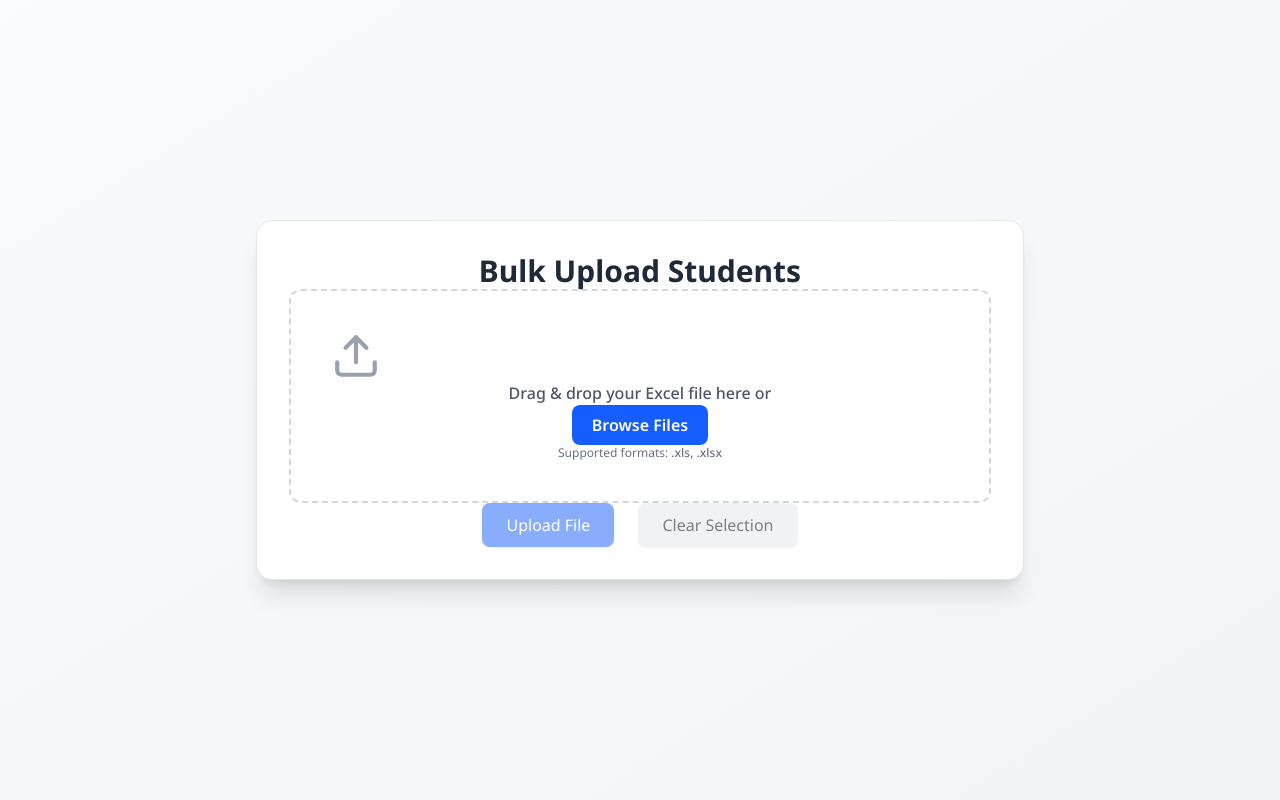
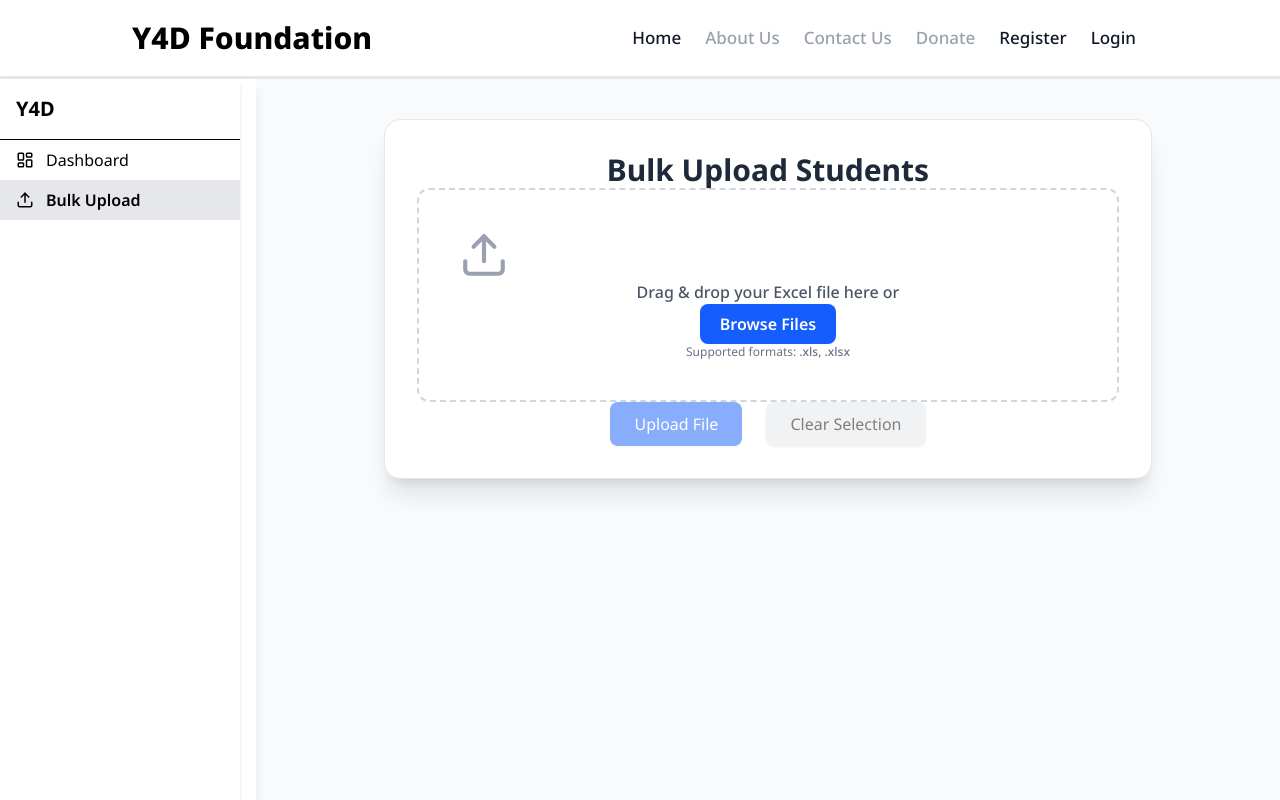
Before and after one commit to Mastercard-Code-For-Change-2-0/Team-18, a React (Vite) app in the folder client/: page /admin/bulk-upload in a window 1280 px wide. Shown: the top 800 px of the page. Built offline with nearby package versions, Linux system fonts and the light colour scheme.

Commit message:
sidebar added in bulk upload

```diff
--- a/client/src/components/BulkUpload.jsx
+++ b/client/src/components/BulkUpload.jsx
@@ -1,7 +1,228 @@
+// import React, { useState } from "react";
+// import { Upload, X } from "lucide-react";
+// import * as XLSX from "xlsx";
+// import NavBar from "./NavBar";
+// import Footer from "./Footer";
+// import SideBar from "./SideBar";
+
+
+// export default function BulkUpload() {
+//   const [file, setFile] = useState(null);
+//   const [students, setStudents] = useState([]);
+//   const [error, setError] = useState("");
+//   const [dragActive, setDragActive] = useState(false);
+//   const [loading, setLoading] = useState(false);
+
+//   const handleFileChange = (e) => {
+//     const uploadedFile = e.target.files[0];
+//     if (uploadedFile) processFile(uploadedFile);
+//   };
+
+//   const handleDrop = (e) => {
+//     e.preventDefault();
+//     setDragActive(false);
+//     const droppedFile = e.dataTransfer.files[0];
+//     if (droppedFile) processFile(droppedFile);
+//   };
+
+//   const processFile = (uploadedFile) => {
+//     const validTypes = [
+//       "application/vnd.ms-excel", // .xls
+//       "application/vnd.openxmlformats-officedocument.spreadsheetml.sheet", // .xlsx
+//     ];
+
+//     if (!validTypes.includes(uploadedFile.type)) {
+//       setError("❌ Invalid file format. Please upload .xls or .xlsx file.");
+//       return;
+//     }
+
+//     setError("");
+//     setFile(uploadedFile);
+
+//     const reader = new FileReader();
+//     reader.onload = (event) => {
+//       const data = new Uint8Array(event.target.result);
+//       const workbook = XLSX.read(data, { type: "array" }); // use imported XLSX
+//       const sheetName = workbook.SheetNames[0];
+//       const sheet = workbook.Sheets[sheetName];
+//       const parsedData = XLSX.utils.sheet_to_json(sheet);
+//       setStudents(parsedData);
+//     };
+//     reader.readAsArrayBuffer(uploadedFile);
+//   };
+
+
+//   const handleClear = () => {
+//     setFile(null);
+//     setStudents([]);
+//     setError("");
+//   };
+
+//   const handleUpload = async () => {
+//     if (!file) {
+//       alert("Please select a file first.");
+//       return;
+//     }
+
+//     try {
+//       setLoading(true);
+//       const formData = new FormData();
+//       formData.append("file", file);
+
+//       const res = await fetch("http://localhost:5000/api/students/bulk-upload", {
+//         method: "POST",
+//         body: formData,
+//       });
+
+//       if (!res.ok) {
+//         throw new Error("Upload failed. Please try again.");
+//       }
+
+//       const data = await res.json();
+//       console.log("✅ Upload successful:", data);
+
+//       alert("✅ Students uploaded successfully!");
+//       handleClear();
+//     } catch (err) {
+//       console.error(err);
+//       alert("❌ Error uploading file: " + err.message);
+//     } finally {
+//       setLoading(false);
+//     }
+//   };
+
+//   return (
+//     <>
+//     <NavBar/>
+//     <div className="flex justify-center items-center min-h-screen bg-gradient-to-br from-gray-50 to-gray-100 px-4">
+//       <div className="bg-white shadow-xl rounded-2xl p-8 w-full max-w-3xl border border-gray-200">
+//         <h2 className="text-3xl font-bold text-gray-800 mb-6 text-center">
+//           Bulk Upload Students
+//         </h2>
+
+//         {/* Upload Box */}
+//         <div
+//           className={`border-2 border-dashed rounded-xl p-10 text-center transition cursor-pointer ${dragActive
+//             ? "border-blue-500 bg-blue-50"
+//             : "border-gray-300 hover:border-blue-400 hover:bg-blue-50/50"
+//             }`}
+//           onDragOver={(e) => {
+//             e.preventDefault();
+//             setDragActive(true);
+//           }}
+//           onDragLeave={() => setDragActive(false)}
+//           onDrop={handleDrop}
+//         >
+//           <Upload className="mx-auto mb-4 text-gray-400" size={50} />
+//           <p className="text-gray-600 font-medium">
+//             Drag & drop your Excel file here or
+//           </p>
+//           <label className="mt-4 inline-block bg-blue-600 text-white font-semibold px-5 py-2 rounded-lg cursor-pointer hover:bg-blue-700 transition">
+//             Browse Files
+//             <input
+//               type="file"
+//               accept=".xls,.xlsx"
+//               className="hidden"
+//               onChange={handleFileChange}
+//             />
+//           </label>
+//           <p className="text-xs text-gray-500 mt-3">
+//             Supported formats: <span className="font-medium">.xls, .xlsx</span>
+//           </p>
+//         </div>
+
+//         {/* Error */}
+//         {error && (
+//           <p className="text-red-600 font-medium mt-4 text-center">{error}</p>
+//         )}
+
+//         {/* File Info */}
+//         {file && (
+//           <div className="mt-5 flex items-center justify-between bg-gray-100 px-4 py-2 rounded-lg shadow-sm">
+//             <span className="text-gray-700 text-sm font-medium">{file.name}</span>
+//             <button
+//               className="text-red-500 hover:text-red-700 transition"
+//               onClick={handleClear}
+//             >
+//               <X />
+//             </button>
+//           </div>
+//         )}
+
+//         {/* Preview */}
+//         {students.length > 0 && (
+//           <div className="mt-8">
+//             <h3 className="font-semibold text-gray-700 mb-3">
+//               Preview (first 5 rows):
+//             </h3>
+//             <div className="overflow-x-auto border rounded-lg shadow-sm">
+//               <table className="w-full text-sm border-collapse">
+//                 <thead>
+//                   <tr className="bg-gray-100 text-gray-700">
+//                     {Object.keys(students[0]).map((key) => (
+//                       <th
+//                         key={key}
+//                         className="px-4 py-2 border font-semibold text-left"
+//                       >
+//                         {key}
+//                       </th>
+//                     ))}
+//                   </tr>
+//                 </thead>
+//                 <tbody>
+//                   {students.slice(0, 5).map((row, index) => (
+//                     <tr
+//                       key={index}
+//                       className={`${index % 2 === 0 ? "bg-white" : "bg-gray-50"
+//                         } hover:bg-blue-50 transition`}
+//                     >
+//                       {Object.values(row).map((val, i) => (
+//                         <td key={i} className="px-4 py-2 border text-gray-700">
+//                           {val}
+//                         </td>
+//                       ))}
+//                     </tr>
+//                   ))}
+//                 </tbody>
+//               </table>
+//             </div>
+//           </div>
+//         )}
+
+//         {/* Buttons */}
+//         <div className="mt-8 flex justify-center gap-6">
+//           <button
+//             className="bg-blue-600 text-white font-semibold px-6 py-2.5 rounded-lg shadow hover:bg-blue-700 disabled:opacity-50 transition flex items-center justify-center gap-2"
+//             onClick={handleUpload}
+//             disabled={!file || loading}
+//           >
+//             {loading ? (
+//               <span className="animate-spin rounded-full h-5 w-5 border-2 border-white border-t-transparent"></span>
+//             ) : (
+//               "Upload File"
+//             )}
+//           </button>
+//           <button
+//             className="bg-gray-200 font-medium px-6 py-2.5 rounded-lg shadow hover:bg-gray-300 disabled:opacity-50 transition"
+//             onClick={handleClear}
+//             disabled={!file || loading}
+//           >
+//             Clear Selection
+//           </button>
+//         </div>
+//       </div>
+//     </div>
+//     <Footer/>
+//     </>
+//   );
+// }
+
 import React, { useState } from "react";
 import { Upload, X } from "lucide-react";
 import * as XLSX from "xlsx";
-
+import NavBar from "./NavBar";
+import Footer from "./Footer";
+import SideBar from "./SideBar";
 
 export default function BulkUpload() {
   const [file, setFile] = useState(null);
@@ -24,8 +245,8 @@ export default function BulkUpload() {
 
   const processFile = (uploadedFile) => {
     const validTypes = [
-      "application/vnd.ms-excel", // .xls
-      "application/vnd.openxmlformats-officedocument.spreadsheetml.sheet", // .xlsx
+      "application/vnd.ms-excel",
+      "application/vnd.openxmlformats-officedocument.spreadsheetml.sheet",
     ];
 
     if (!validTypes.includes(uploadedFile.type)) {
@@ -39,7 +260,7 @@ export default function BulkUpload() {
     const reader = new FileReader();
     reader.onload = (event) => {
       const data = new Uint8Array(event.target.result);
-      const workbook = XLSX.read(data, { type: "array" }); // use imported XLSX
+      const workbook = XLSX.read(data, { type: "array" });
       const sheetName = workbook.SheetNames[0];
       const sheet = workbook.Sheets[sheetName];
       const parsedData = XLSX.utils.sheet_to_json(sheet);
@@ -47,7 +268,6 @@ export default function BulkUpload() {
     };
     reader.readAsArrayBuffer(uploadedFile);
   };
-
 
   const handleClear = () => {
     setFile(null);
@@ -71,9 +291,7 @@ export default function BulkUpload() {
         body: formData,
       });
 
-      if (!res.ok) {
-        throw new Error("Upload failed. Please try again.");
-      }
+      if (!res.ok) throw new Error("Upload failed. Please try again.");
 
       const data = await res.json();
       console.log("✅ Upload successful:", data);
@@ -89,7 +307,18 @@ export default function BulkUpload() {
   };
 
   return (
-    <div className="flex justify-center items-center min-h-screen bg-gradient-to-br from-gray-50 to-gray-100 px-4">
+    <>
+      <NavBar />
+
+      {/* Layout with Sidebar + Main Content */}
+      <div className="flex min-h-screen bg-gray-50">
+        {/* Sidebar */}
+        <div className="w-64 bg-white shadow-lg">
+          <SideBar />
+        </div>
+
+        {/* Main Content */}
+        <div className="flex-1 flex justify-center items-start px-6 py-10">
           <div className="bg-white shadow-xl rounded-2xl p-8 w-full max-w-3xl border border-gray-200">
             <h2 className="text-3xl font-bold text-gray-800 mb-6 text-center">
               Bulk Upload Students
@@ -97,7 +326,8 @@ export default function BulkUpload() {
 
             {/* Upload Box */}
             <div
-          className={`border-2 border-dashed rounded-xl p-10 text-center transition cursor-pointer ${dragActive
+              className={`border-2 border-dashed rounded-xl p-10 text-center transition cursor-pointer ${
+                dragActive
                   ? "border-blue-500 bg-blue-50"
                   : "border-gray-300 hover:border-blue-400 hover:bg-blue-50/50"
               }`}
@@ -168,7 +398,8 @@ export default function BulkUpload() {
                       {students.slice(0, 5).map((row, index) => (
                         <tr
                           key={index}
-                      className={`${index % 2 === 0 ? "bg-white" : "bg-gray-50"
+                          className={`${
+                            index % 2 === 0 ? "bg-white" : "bg-gray-50"
                           } hover:bg-blue-50 transition`}
                         >
                           {Object.values(row).map((val, i) => (
@@ -207,5 +438,9 @@ export default function BulkUpload() {
             </div>
           </div>
         </div>
+      </div>
+
+      <Footer />
+    </>
   );
 }
--- a/client/src/pages/Admin.jsx
+++ b/client/src/pages/Admin.jsx
@@ -1,6 +1,6 @@
 import NavBar from "../components/NavBar";
 import Footer from "../components/Footer";
-import AdminBulkUpload from "../components/AdminBulkUpload";
+import BulkUpload from "../components/BulkUpload";
 import SideBar from "../components/SideBar";
 
 const Admin = () => {
@@ -13,7 +13,7 @@ const Admin = () => {
 
 				{/* Main Content */}
 				<main className="flex-1 px-6 py-10 bg-gray-50">
-					<AdminBulkUpload />
+					<BulkUpload />
 				</main>
 			</div>
 			<Footer />
```
Lines whose indentation alone changed are shown as unchanged.
